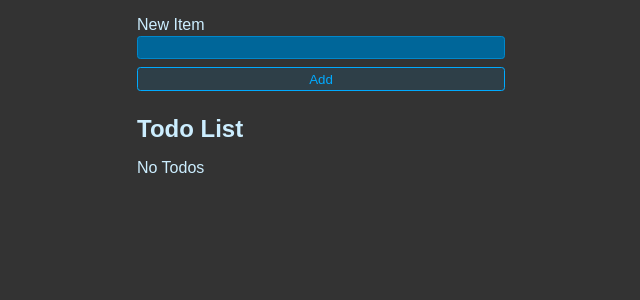
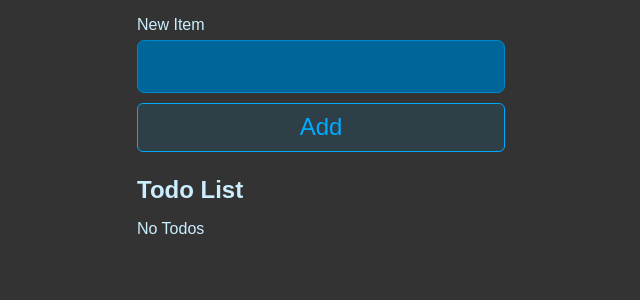
Before and after one commit to bharatbhusal/todo-list, a React (Create React App) app: page / in a window 1280 px wide. Shown: the top 300 px of the page, without its empty margins (319-959 px from the left). Built offline with nearby package versions, Linux system fonts and the light colour scheme.

Commit message:
removing build

```diff
--- a/src/App.css
+++ b/src/App.css
@@ -21,16 +21,20 @@ body {
 .new-item-form {
   display: flex;
   flex-direction: column;
-  gap: 0.5rem;
+  gap: 0.6rem;
 }
 
 /* Styles for a row within a form */
 .form-row {
   display: flex;
   flex-direction: column;
-  gap: 0.1rem;
+  gap: 0.4rem;
 }
 
+.add_btn{
+  padding:.5rem 0;
+  font-size: 2rem;
+}
 /* Styles for a generic button */
 .btn {
   background: hsl(200, 100%, 50%, 0.1);
@@ -40,6 +44,17 @@ body {
   border-radius: 0.25em;
   cursor: pointer;
   outline: none;
+}
+
+.add-btn{
+  background: hsl(200, 100%, 50%, 0.1);
+  border: 1px solid rgb(0, 170, 255);
+  color: rgb(0, 170, 255);
+  padding: 0.4em;
+  border-radius: 0.25em;
+  cursor: pointer;
+  outline: none;
+  font-size: 1.5rem;
 }
 
 /* Hover and focus styles for the button */
@@ -69,6 +84,8 @@ body {
   border-radius: 0.25em;
   padding: 0.25em 0.5em;
   color: hsl(200, 100%, 90%);
+  height: 3.3rem;
+  font-size: 1.8rem;
 }
 
 /* Focus styles for the input element */
@@ -82,7 +99,6 @@ body {
   margin-top: 1.5rem;
   margin-bottom: 0.5rem;
 }
-
 
 
 /* Styles for the overall structure of the list */
--- a/src/components/NewTodoForm.jsx
+++ b/src/components/NewTodoForm.jsx
@@ -31,7 +31,7 @@ export function NewTodoForm({ addTodo }) {
             </div>
 
             {/* Button to submit the form and add the new todo item */}
-            <button className="btn">Add</button>
+            <button className="add-btn">Add</button>
         </form>
     );
 }
--- a/src/components/TodoList.jsx
+++ b/src/components/TodoList.jsx
@@ -17,8 +17,8 @@ export default function TodoList({ todos, setTodos }) {
                 {todos.map(todo => {
                     return <TodoItem {...todo} key={todo.id} setTodos={setTodos} />;
                 })}
+            </ul>
                 {todos.length!==0 && <h4>Total Todos: {todos.length}</h4>}
-            </ul>
         </>
     );
 }
```
Also changed, not shown: 8 other files (tests, documents, lock files or other folders).
